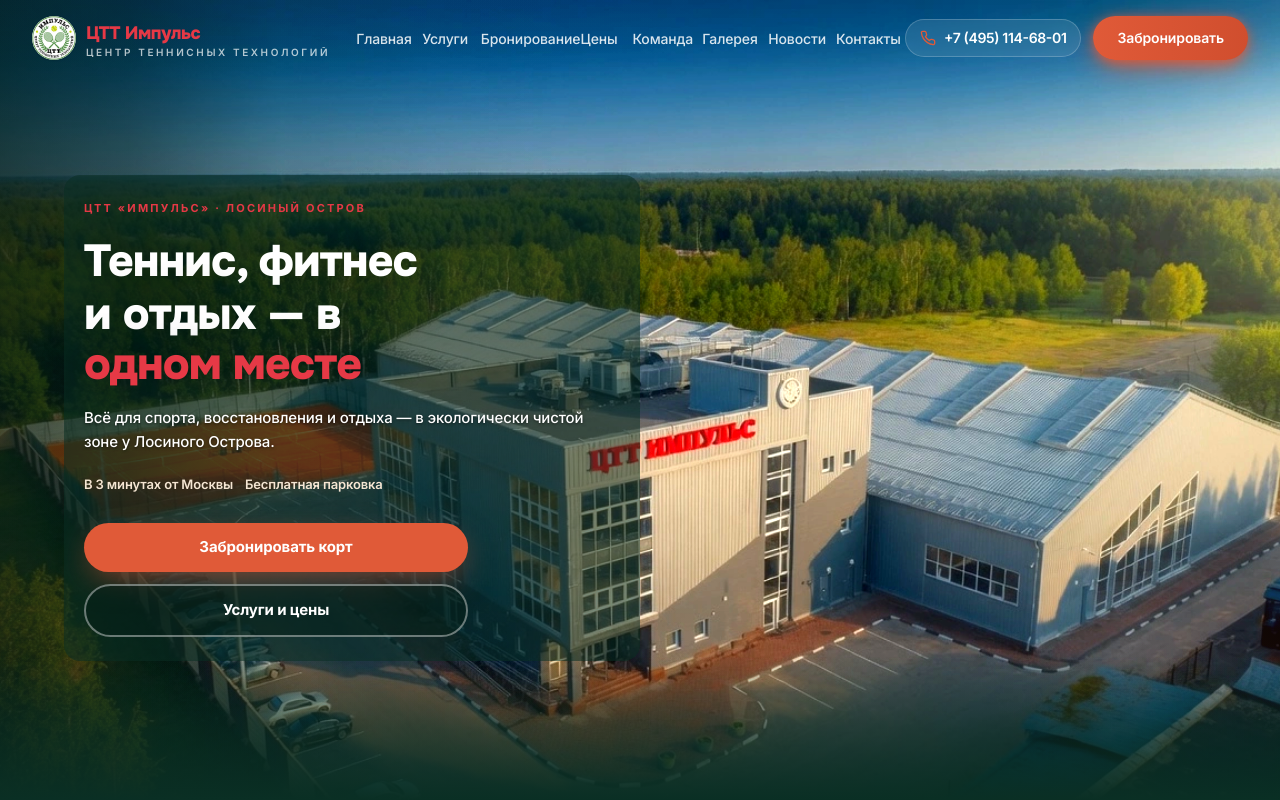
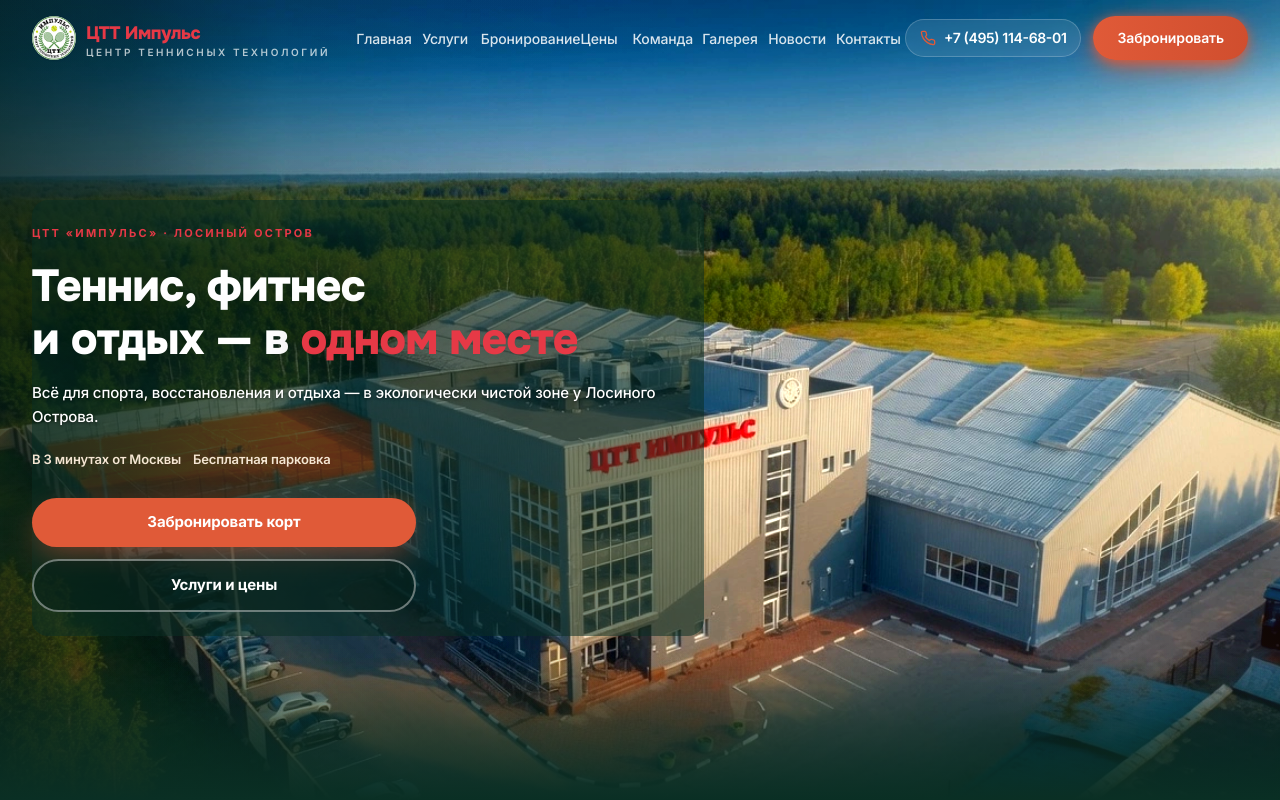
Before and after one commit to andrewdru-cpu/tennis-impuls-new, a Next.js app: page / in a window 1280 px wide. Shown: the top 800 px of the page. Built offline with nearby package versions, Linux system fonts and the light colour scheme.

Commit message:
fix: restore hero text position left as original design
Co-authored-by: Cursor <cursoragent@cursor.com>

```diff
--- a/src/components/sections/hero.tsx
+++ b/src/components/sections/hero.tsx
@@ -1,81 +1,41 @@
 import { HeroMedia } from "@/components/hero/hero-media";
+import { cn } from "@/lib/utils";
 
 /**
  * Hero — Server Component.
- * Текст слева в ограниченной колонке (ultrawide-safe).
+ * Текст слева поверх фото (как в исходном дизайне).
  * Inline-цвета: видны без Tailwind CSS.
  */
 export function Hero() {
   return (
     <section
       id="hero"
+      className={cn(
+        "relative isolate flex min-h-[min(100svh,56rem)] flex-col overflow-x-clip",
+        "justify-start pb-[max(2.75rem,env(safe-area-inset-bottom,0px))]",
+        "pt-[calc(5rem+env(safe-area-inset-top,0px))]"
+      )}
       style={{
-        position: "relative",
-        isolation: "isolate",
-        display: "flex",
-        flexDirection: "column",
-        minHeight: "min(100svh, 56rem)",
-        overflowX: "clip",
         backgroundColor: "#0A2F24",
         color: "#ffffff",
-        justifyContent: "flex-start",
-        paddingTop: "calc(5rem + env(safe-area-inset-top, 0px))",
-        paddingBottom: "max(2.75rem, env(safe-area-inset-bottom, 0px))",
       }}
     >
       <HeroMedia />
 
       <div
         data-hero-content
+        className="relative z-20 flex w-full flex-1 flex-col justify-center"
         style={{
-          position: "relative",
-          zIndex: 20,
-          display: "flex",
-          width: "100%",
-          flex: 1,
-          flexDirection: "column",
-          justifyContent: "center",
-          paddingLeft: "max(1.25rem, env(safe-area-inset-left, 0px))",
-          paddingRight: "max(1.25rem, env(safe-area-inset-right, 0px))",
           opacity: 1,
           visibility: "visible",
           color: "#ffffff",
         }}
       >
-        {/* Ограниченная ширина + mx-auto — на ultrawide нет «пустой зелёной половины» */}
-        <div
-          style={{
-            position: "relative",
-            isolation: "isolate",
-            marginLeft: "auto",
-            marginRight: "auto",
-            display: "flex",
-            width: "100%",
-            maxWidth: "72rem",
-            minWidth: 0,
-            flexDirection: "column",
-            alignItems: "flex-start",
-            textAlign: "left",
-            padding: "1.5rem 0",
-            color: "#ffffff",
-            opacity: 1,
-            visibility: "visible",
-          }}
-        >
+        {/* Обычный контейнер сайта — текст слева, не справа и не по центру ultrawide */}
+        <div className="container-wide flex flex-col items-start py-6 text-left">
           <div
-            style={{
-              position: "relative",
-              isolation: "isolate",
-              display: "flex",
-              width: "100%",
-              maxWidth: "min(100%, 36rem)",
-              minWidth: 0,
-              flexDirection: "column",
-              alignItems: "flex-start",
-              textAlign: "left",
-              padding: "1.5rem 1.25rem",
-              color: "#ffffff",
-            }}
+            className="relative isolate flex w-full min-w-0 max-w-2xl flex-col items-start px-1 py-6 text-left sm:px-0"
+            style={{ color: "#ffffff" }}
           >
             <div
               aria-hidden
```
